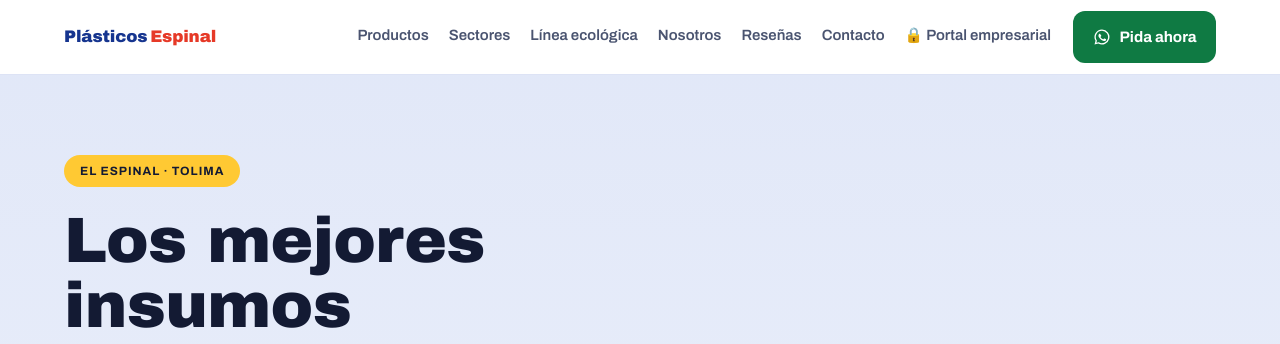
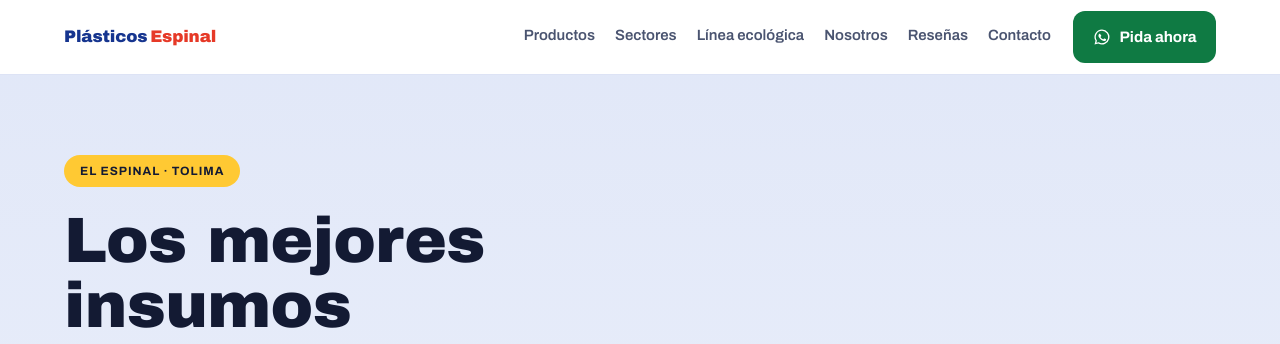
Before and after one commit to JohanMontealegre13/plasticos-espinal-web, a plain HTML site: page index.html in a window 1280 px wide. Shown: the top 344 px of the page. Drawn offline with Linux system fonts and the light colour scheme.

Commit message:
fix(nav): retirar el enlace público al portal empresarial
El acceso al CRM deja de anunciarse en el menú del sitio, a pedido del
dueño: se entra directo por portal.plasticosespinal.com (marcador). La
seguridad del portal sigue estando en su propio login.

Co-Authored-By: Claude Fable 5 <noreply@anthropic.com>

```diff
--- a/index.html
+++ b/index.html
@@ -93,7 +93,6 @@
         <a href="#nosotros">Nosotros</a>
         <a href="#resenas">Reseñas</a>
         <a href="#contacto">Contacto</a>
-        <a href="https://portal.plasticosespinal.com" target="_blank" rel="noopener">🔒 Portal empresarial</a>
       </nav>
       <a class="boton boton-wa cabecera-cta" href="https://wa.me/573183555246?text=Hola%2C%20Pl%C3%A1sticos%20Espinal%20%F0%9F%91%8B%20Quiero%20hacer%20un%20pedido." target="_blank" rel="noopener">
         <svg aria-hidden="true" viewBox="0 0 24 24" width="18" height="18" fill="currentColor"><path d="M12 2a10 10 0 0 0-8.6 15.1L2 22l5-1.3A10 10 0 1 0 12 2Zm0 1.8a8.2 8.2 0 1 1-4.2 15.3l-.3-.2-3 .8.8-2.9-.2-.3A8.2 8.2 0 0 1 12 3.8Zm-3.1 4c-.2 0-.5 0-.7.3-.2.3-.9.9-.9 2.1s.9 2.4 1 2.6c.1.2 1.8 2.8 4.3 3.9 2.1.9 2.6.7 3 .7.5 0 1.5-.6 1.7-1.2.2-.6.2-1.1.2-1.2l-.5-.3-1.7-.8c-.2-.1-.4-.1-.6.1l-.8 1c-.1.2-.3.2-.5.1a6.7 6.7 0 0 1-3.3-2.9c-.1-.2 0-.4.1-.5l.6-.7c.1-.2.1-.3.2-.5v-.5L9.7 8.2c-.2-.4-.4-.4-.6-.4h-.2Z"/></svg>
```
